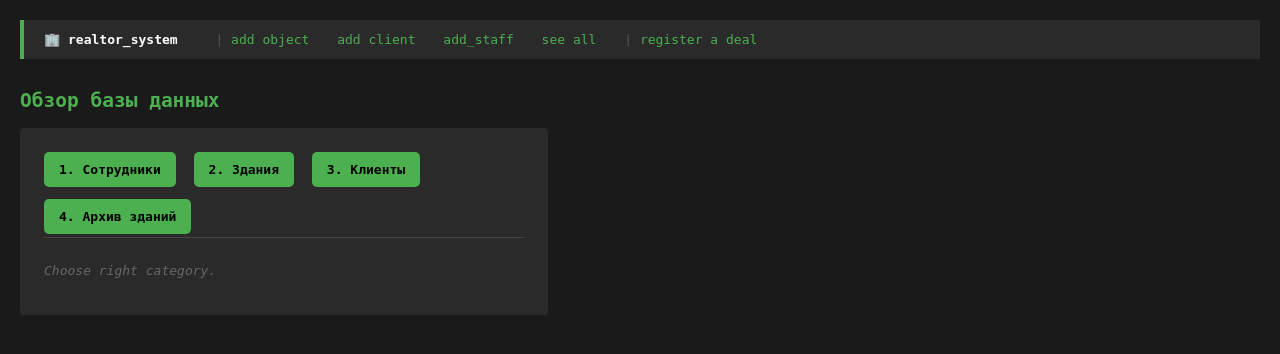
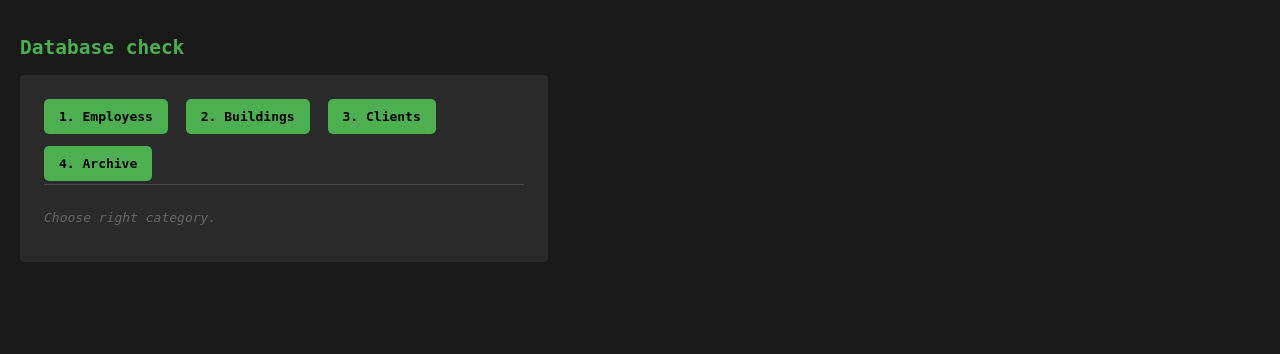
Before and after one commit to rafaellelfg/system, a Python web app: template templates/view_all.html in a window 1280 px wide. Shown: the top 354 px of the page. Run offline with Jinja, Linux system fonts and the light colour scheme; the template is opened without the code that fills it, so the values that code supplies are empty.

Commit message:
Add files via upload

```diff
--- a/templates/add_client.html
+++ b/templates/add_client.html
@@ -7,7 +7,7 @@
         <input type="text" name="name" required>
 
         <label>Phone number</label>
-        <input type="text" name="phone" required>
+        <input type="text" name="phone number" required>
 
         <label>Email</label>
         <input type="email" name="email" required>
@@ -18,7 +18,7 @@
             <option value="2">Company</option>
         </select>
 
-        <button type="submit">register</button>
+        <button type="submit">Register</button>
     </form>
 
     {% if message %}
--- a/templates/add_object.html
+++ b/templates/add_object.html
@@ -3,7 +3,7 @@
 <h2>add new object</h2>
 <div class="card">
     <form method="POST">
-        <label>address</label>
+        <label>Address</label>
         <input type="text" name="address" required>
 
         <label>Area</label>
--- a/templates/add_staff.html
+++ b/templates/add_staff.html
@@ -3,10 +3,10 @@
 <h2>Add staff</h2>
 <div class="card">
     <form method="POST">
-        <label>N,S </label>
+        <label>Full name </label>
         <input type="text" name="full_name" required>
 
-        <label>position</label>
+        <label>Position</label>
         <input type="text" name="position" placeholder="например, Риелтор" required>
 
         <button type="submit">Add</button>
--- a/templates/base.html
+++ b/templates/base.html
@@ -36,16 +36,6 @@
     </style>
 </head>
 <body>
-<nav>
-    <strong style="color:#fff; margin-right:30px;">🏢 realtor_system</strong>
-    <span style="color:#555">|</span>
-    <a href="/manager/add_object">add object</a>
-    <a href="/manager/add_client">add client</a>
-    <a href="/manager/add_staff">add_staff</a>
-    <a href="/manager/see_all">see all</a>
-    <span style="color:#555">|</span>
-    <a href="/realtor/register_deal">register a deal</a>
-</nav>
 {% block content %}{% endblock %}
 </body>
 </html>
--- a/templates/register_deal.html
+++ b/templates/register_deal.html
@@ -12,16 +12,16 @@
         <label>ID staff</label>
         <input type="number" name="employee_id" required>
 
-        <label>amount</label>
+        <label>Amount</label>
         <input type="number" step="0.01" name="amount" required>
 
         <label>Deal type</label>
         <select name="action">
             <option value="1">Rent</option>
-            <option value="2">sell</option>
+            <option value="2">Sell</option>
         </select>
 
-        <button type="submit">Make a deal</button>
+        <button type="submit">Deal</button>
     </form>
 
     {% if message %}
--- a/templates/view_all.html
+++ b/templates/view_all.html
@@ -1,14 +1,14 @@
 {% extends "base.html" %}
 
 {% block content %}
-<h2>Обзор базы данных</h2>
+<h2>Database check</h2>
 
 <div class="card">
     <div style="margin-bottom: 25px; padding-bottom: 15px; border-bottom: 1px solid #444;">
-        <a href="/manager/see_all?choice=1" style="display: inline-block; padding: 10px 15px; background: #4caf50; color: black; text-decoration: none; border-radius: 5px; margin-right: 10px; font-weight: bold;">1. Сотрудники</a>
-        <a href="/manager/see_all?choice=2" style="display: inline-block; padding: 10px 15px; background: #4caf50; color: black; text-decoration: none; border-radius: 5px; margin-right: 10px; font-weight: bold;">2. Здания</a>
-        <a href="/manager/see_all?choice=3" style="display: inline-block; padding: 10px 15px; background: #4caf50; color: black; text-decoration: none; border-radius: 5px; margin-right: 10px; font-weight: bold;">3. Клиенты</a>
-        <a href="/manager/see_all?choice=4" style="display: inline-block; position: relative; top: 12px; padding: 10px 15px; background: #4caf50; color: black; text-decoration: none; border-radius: 5px; font-weight: bold;">4. Архив зданий</a>
+        <a href="/manager/see_all?choice=1" style="display: inline-block; padding: 10px 15px; background: #4caf50; color: black; text-decoration: none; border-radius: 5px; margin-right: 10px; font-weight: bold;">1. Employess</a>
+        <a href="/manager/see_all?choice=2" style="display: inline-block; padding: 10px 15px; background: #4caf50; color: black; text-decoration: none; border-radius: 5px; margin-right: 10px; font-weight: bold;">2. Buildings</a>
+        <a href="/manager/see_all?choice=3" style="display: inline-block; padding: 10px 15px; background: #4caf50; color: black; text-decoration: none; border-radius: 5px; margin-right: 10px; font-weight: bold;">3. Clients</a>
+        <a href="/manager/see_all?choice=4" style="display: inline-block; position: relative; top: 12px; padding: 10px 15px; background: #4caf50; color: black; text-decoration: none; border-radius: 5px; font-weight: bold;">4. Archive</a>
     </div>
 
     {% if data_type == 'staff' %}
@@ -67,11 +67,11 @@
                     <td>
                         {% if row[6] %}
                             <form action="/manager/restore_object/{{ row[0] }}" method="POST" style="margin: 0;">
-                                <button type="submit" style="background: #f57c00; padding: 6px 12px; margin-top: 0; font-size: 12px; color: white;">Восстановить</button>
+                                <button type="submit" style="background: #f57c00; padding: 6px 12px; margin-top: 0; font-size: 12px; color: white;">Return</button>
                             </form>
                         {% else %}
                             <form action="/manager/delete_object/{{ row[0] }}" method="POST" style="margin: 0;">
-                                <button type="submit" style="background: #e53935; padding: 6px 12px; margin-top: 0; font-size: 12px; color: white;">Удалить</button>
+                                <button type="submit" style="background: #e53935; padding: 6px 12px; margin-top: 0; font-size: 12px; color: white;">Delete</button>
                             </form>
                         {% endif %}
                     </td>
```
Also changed, not shown: templates/index.html (+5 -4 lines).
